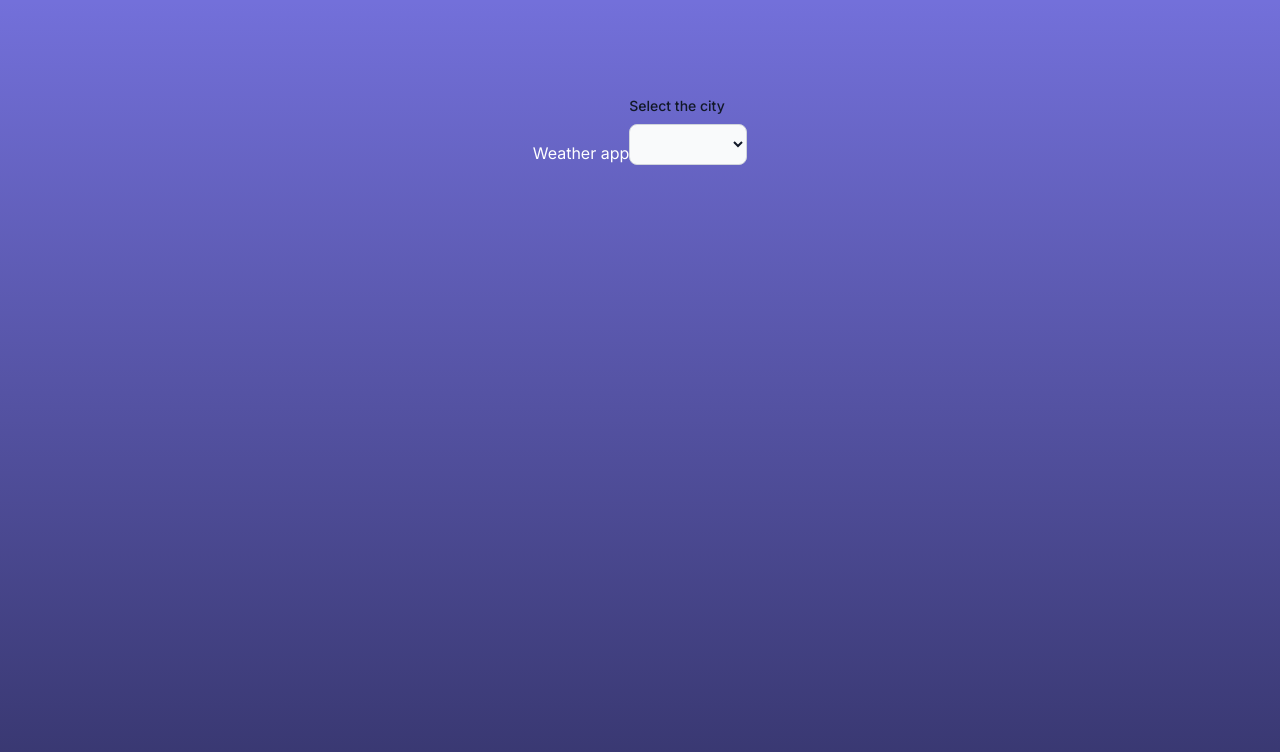
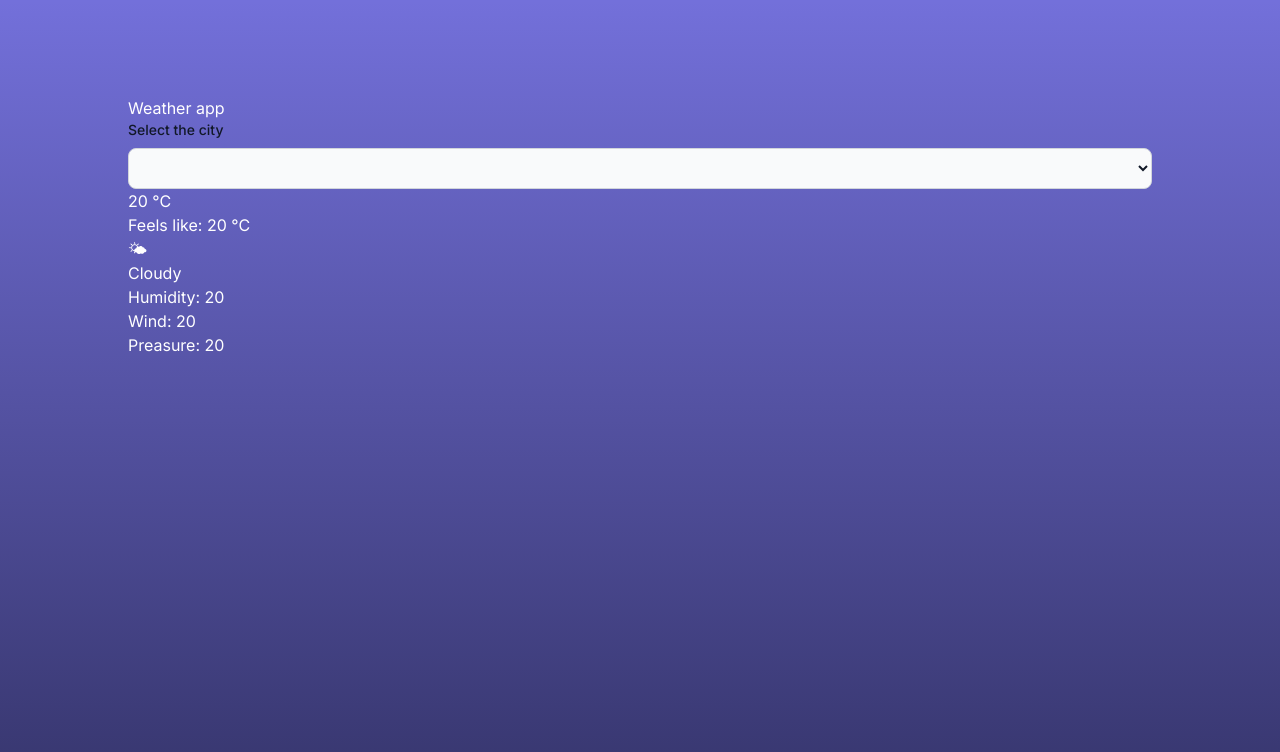
Before and after one commit to cristianriosv/my-weather-app-next-js, a Next.js app: page / in a window 1280 px wide. Shown: the top 752 px of the page. Built offline with nearby package versions, Linux system fonts and the light colour scheme.

Commit message:
feat: add weather details component

```diff
--- /dev/null
+++ b/src/components/domain/WeatherDetail.tsx
@@ -0,0 +1,34 @@
+type WeatherDetailProps = {
+    cityName: string;
+    temperature: number;
+    icon: string;
+    weatherName: string;
+    pressure: number;
+    wind: number;
+    feelsLike: number;
+    humidity: number;
+}
+
+const WeatherDetail = ({
+    cityName,
+    temperature,
+    icon,
+    weatherName,
+    pressure,
+    wind,
+    feelsLike,
+    humidity
+}: WeatherDetailProps) => (
+    <div>
+        <h3>{cityName}</h3>
+        <h1>{temperature} °C</h1>
+        <h4>Feels like: {feelsLike} °C</h4>
+        <h1>{icon}</h1>
+        <h4>{weatherName}</h4>
+        <h4>Humidity: {humidity}</h4>
+        <h4>Wind: {wind}</h4>
+        <h4>Preasure: {pressure}</h4>
+    </div>
+);
+
+export default WeatherDetail;
--- /dev/null
+++ b/src/components/domain/index.ts
@@ -0,0 +1 @@
+export { default } from './WeatherDetail';
--- a/src/pages/index.tsx
+++ b/src/pages/index.tsx
@@ -1,7 +1,8 @@
 import { useState } from 'react';
 import { Inter } from 'next/font/google'
+import { cities } from '@/constants/cities';
 import SelectField from '@/components/shared/SelectField'
-import { cities } from '@/constants/cities';
+import WeatherDetail from '@/components/domain/WeatherDetail';
 
 const inter = Inter({ subsets: ['latin'] })
 
@@ -12,7 +13,7 @@ export default function Home() {
             className={`flex min-h-screen flex-col items-center justify-between p-24 ${inter.className}`}
         >
             <div className="max-w-5xl w-full items-center justify-between flex">
-                <div className="flex w-full items-end justify-center bg-gradient-to-t">
+                <div className="flex-row w-full items-end justify-center bg-gradient-to-t">
                     Weather app
                     <SelectField
                         label="Select the city"
@@ -20,6 +21,16 @@ export default function Home() {
                         options={cities}
                         onChange={(e) => { e.target.value && setCity(e.target.value) }}
                     />
+                    <WeatherDetail
+                        cityName={city}
+                        temperature={20}
+                        icon="🌤"
+                        weatherName="Cloudy"
+                        pressure={20}
+                        wind={20}
+                        feelsLike={20}
+                        humidity={20}
+                    />
                 </div>
             </div>
         </main>
```
